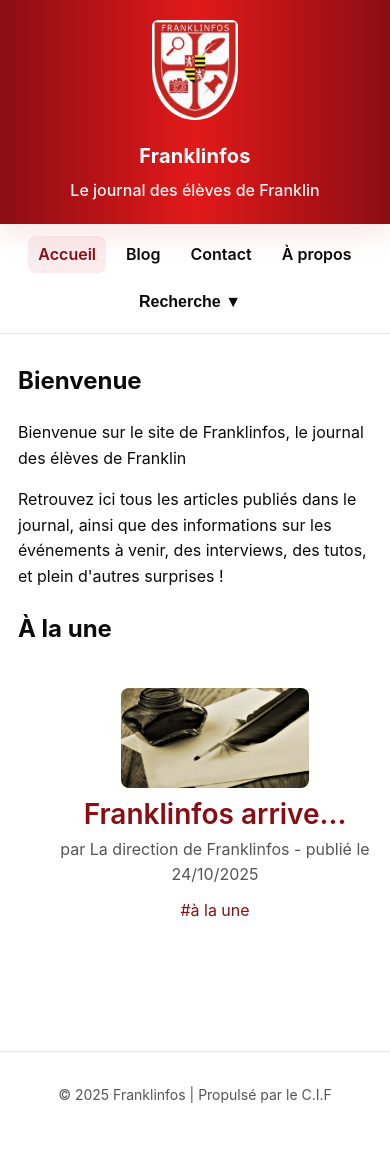
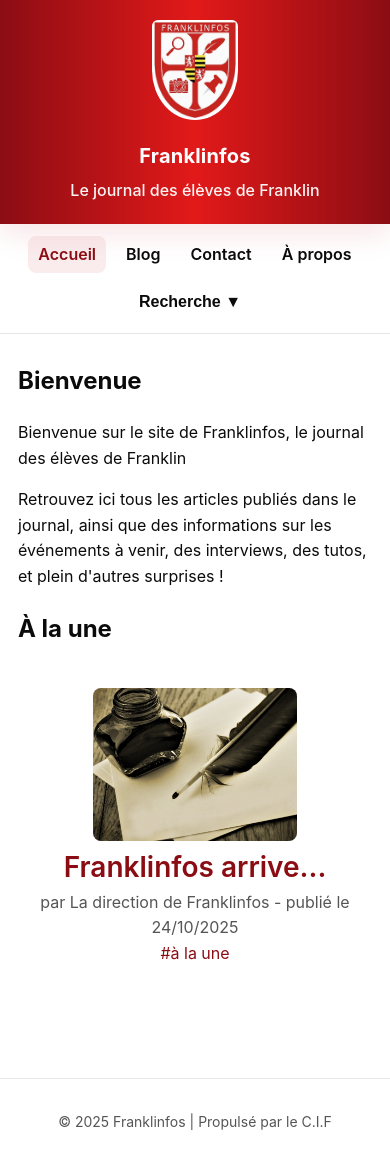
Before and after one commit to Franklinfos/franklinfos-site, a Jekyll site: the page built from index.md, in a window 390 px wide. Built offline with Jekyll 4.4.1, drawn with Linux system fonts in a browser that asks for light colours; before the commit the page ends 1139 px from its top, so only the background shows below that.

Commit message:
Re-update css

```diff
--- a/assets/style.css
+++ b/assets/style.css
@@ -581,6 +581,9 @@ a:hover {
     margin-top: 0;
   }
 
+  #post-list {
+    padding: 0 20px;
+  }
   .post-list-item {
     flex-direction: column;
     align-items: center;
@@ -588,10 +591,11 @@ a:hover {
     padding: 8px 0;
   }
   .post-list-item .post-list-item-image {
-    min-width: 60%;
-    max-width: 80%;
-    height: 100px;
+    width: 65%;
     margin: 12px 0 4px 0;
+  }
+  .post-list-item-tags, .post-list-item-small {
+    margin: 0;
   }
 }
 
```
